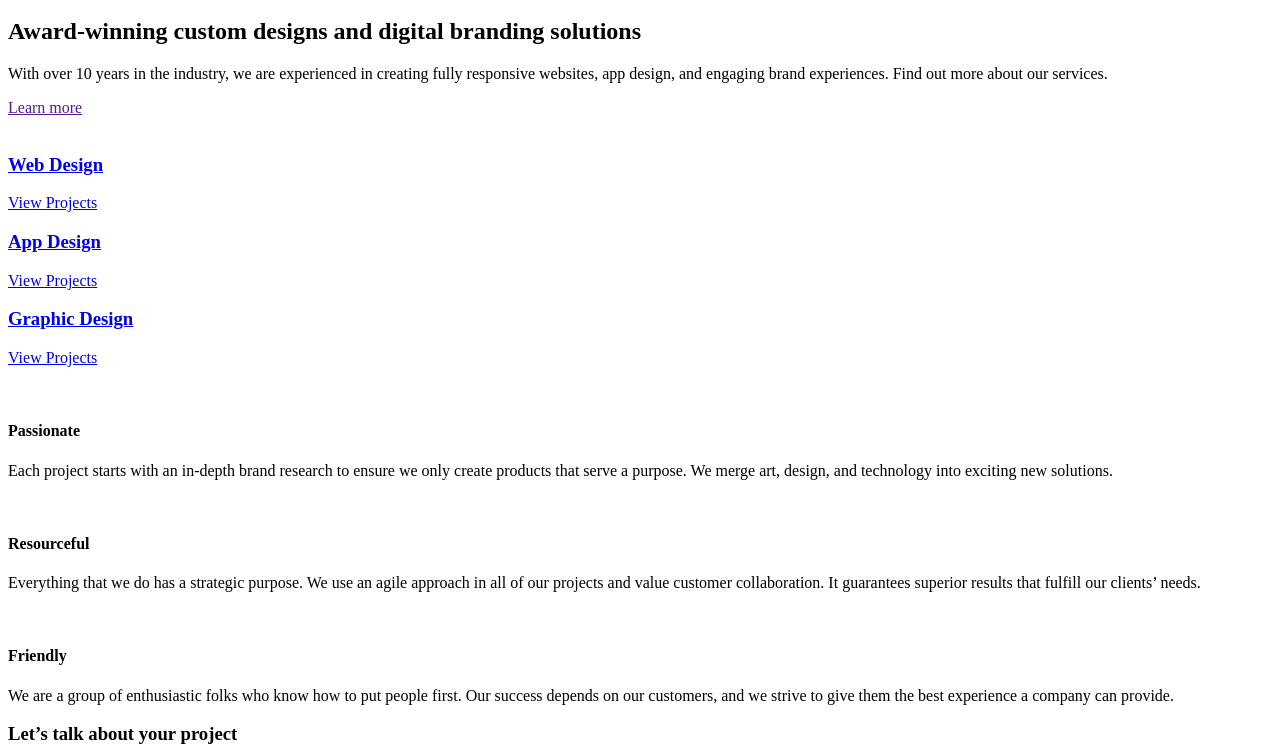
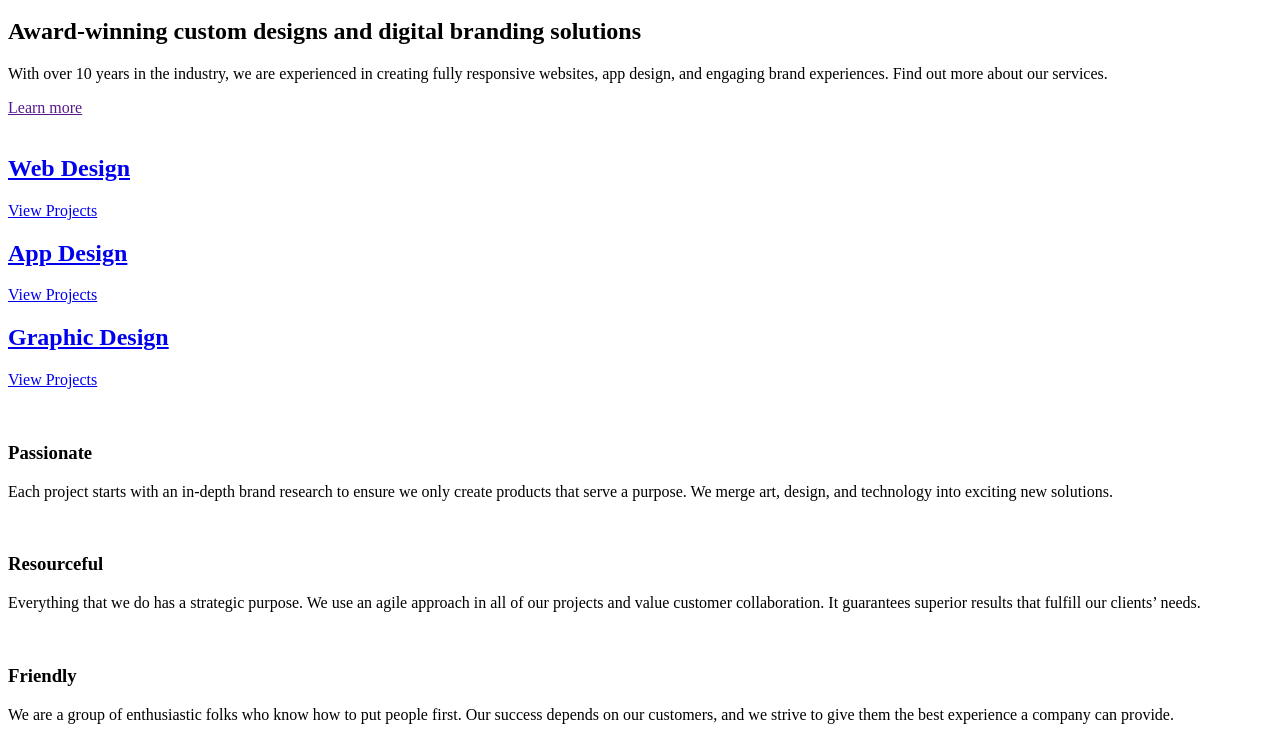
Before and after one commit to janzask/designo, a plain HTML site: page index.html in a window 1280 px wide. Shown: the part 86-832 px from the top of the page. Drawn offline with Linux system fonts and the light colour scheme.

Commit message:
i change heading in html structur

```diff
--- a/index.html
+++ b/index.html
@@ -43,19 +43,19 @@
     <section class="projects">
       <div>
         <a href="./web-design.html">
-          <h3>Web Design</h3>
+          <h2>Web Design</h2>
           <p>View Projects</p>
         </a>
       </div>
       <div>
         <a href="./app-design.html">
-          <h3>App Design</h3>
+          <h2>App Design</h2>
           <p>View Projects</p>
         </a>
       </div>
       <div>
         <a href="./graphic-design.html">
-          <h3>Graphic Design</h3>
+          <h2>Graphic Design</h2>
           <p>View Projects</p>
         </a>
       </div>
@@ -64,7 +64,7 @@
     <section class="services">
       <div>
         <img src="" alt="">
-        <h4>Passionate</h4>
+        <h3>Passionate</h3>
         <p>Each project starts with an in-depth
           brand research to ensure we only create products that serve a purpose. We
           merge art, design, and technology into exciting new solutions.
@@ -72,7 +72,7 @@
       </div>
       <div>
         <img src="" alt="">
-        <h4>Resourceful</h4>
+        <h3>Resourceful</h3>
         <p>Everything that we do has a strategic purpose. We use an agile approach in
           all of our projects and value customer collaboration. It guarantees superior
           results that fulfill our clients’ needs.
@@ -80,7 +80,7 @@
       </div>
       <div>
         <img src="" alt="">
-        <h4>Friendly</h4>
+        <h3>Friendly</h3>
         <p>
           We are a group of
           enthusiastic folks who know how to put people first. Our success depends on
@@ -93,7 +93,7 @@
     <section class="business">
       <div>
         <div>
-          <h3>Let’s talk about your project</h3>
+          <h2>Let’s talk about your project</h2>
           <p>Ready to take it to the next level?
             Contact us today and find out how our expertise can help your business grow.
           </p>
```
